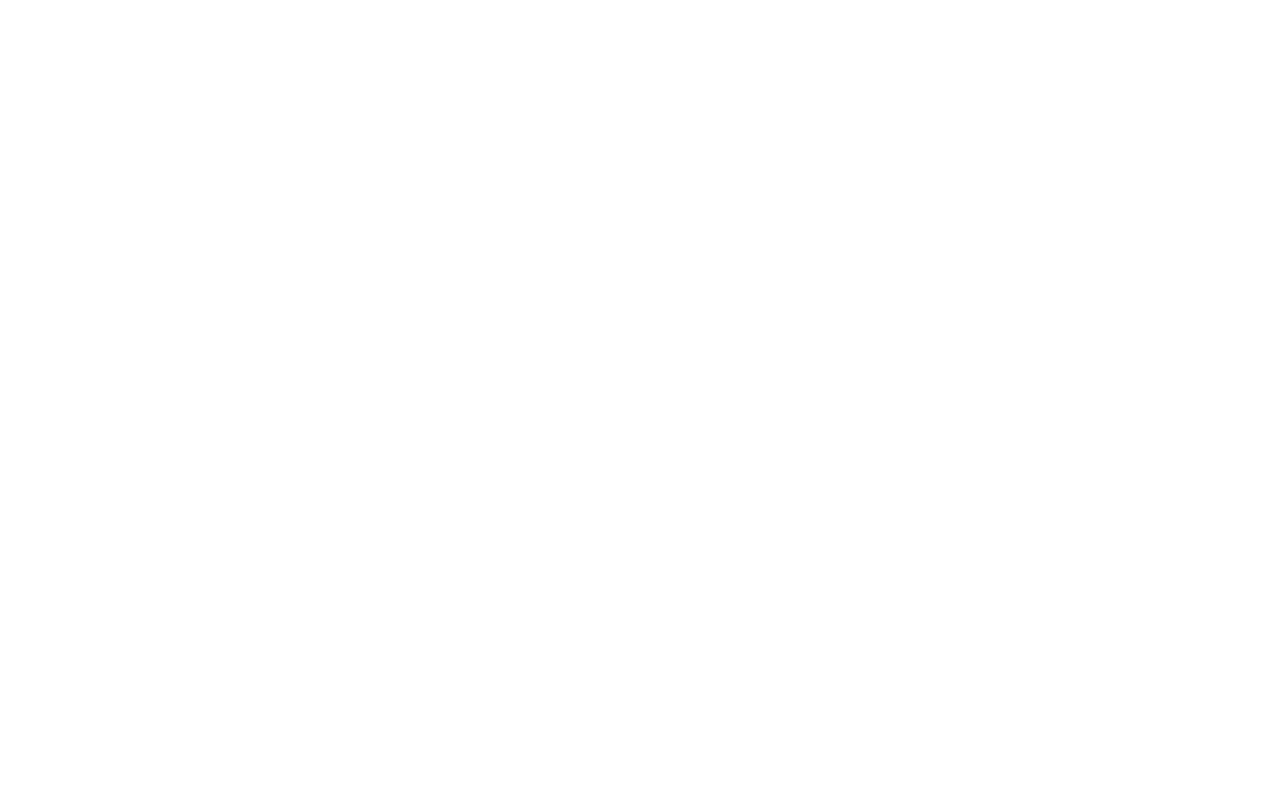
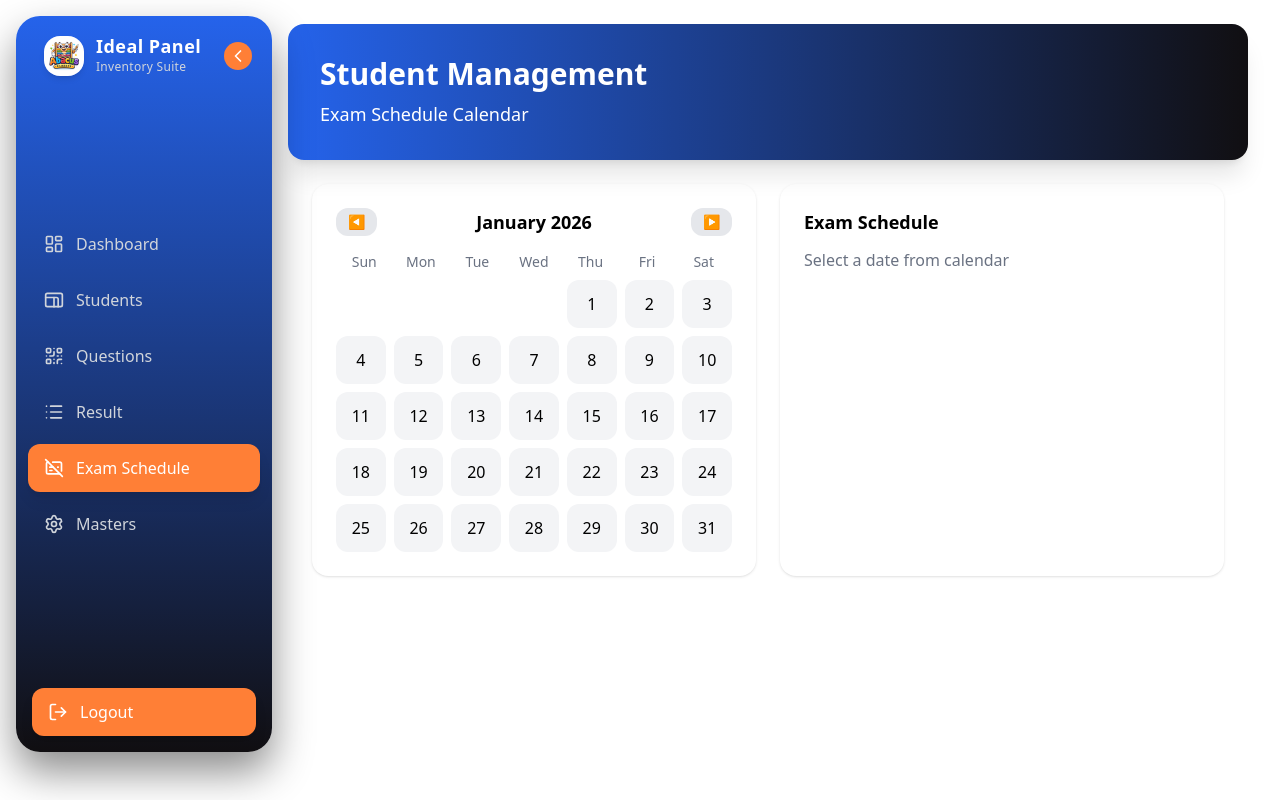
Before and after one commit to Abhishekthakre2001/Maharatra-Abacus-Association, a React app in the folder frontend/: page /exam-schedule in a window 1280 px wide. Before the commit this address had no page. Built offline with nearby package versions, Linux system fonts and the light colour scheme; sample sign-in values are in the browser's storage; the HTML template or start-up script is replaced by a standard one.

Commit message:
exam schdule

```diff
--- /dev/null
+++ b/frontend/src/Components/Calender.jsx
@@ -0,0 +1,169 @@
+import React, { useState } from "react";
+import AppBar from "../UI/AppBar";
+import Button from "../UI/Button";
+import InputField from "../UI/InputField";
+import Modal from "../UI/Modal";
+
+export default function Calender() {
+    const today = new Date();
+    const [currentMonth, setCurrentMonth] = useState(today);
+    const [selectedDate, setSelectedDate] = useState(null);
+    const [openModal, setOpenModal] = useState(false);
+
+    const [examData, setExamData] = useState({
+        examName: "",
+        examTime: "",
+    });
+
+    const year = currentMonth.getFullYear();
+    const month = currentMonth.getMonth();
+
+    const firstDay = new Date(year, month, 1).getDay();
+    const daysInMonth = new Date(year, month + 1, 0).getDate();
+
+    const days = [];
+    for (let i = 0; i < firstDay; i++) days.push(null);
+    for (let d = 1; d <= daysInMonth; d++) days.push(d);
+
+    const handleSave = () => {
+        console.log({
+            date: selectedDate,
+            ...examData,
+        });
+        setOpenModal(false);
+        setExamData({ examName: "", examTime: "" });
+    };
+
+    return (
+        <>
+            <AppBar
+                title="Student Management"
+                subtitle="Exam Schedule Calendar"
+            />
+
+            <div className="p-6 max-w-5xl mx-auto grid grid-cols-1 md:grid-cols-2 gap-6">
+
+                {/* CALENDAR */}
+                <div className="bg-white rounded-2xl shadow p-6">
+                    <div className="flex justify-between items-center mb-4">
+                        <Button
+                            onClick={() => setCurrentMonth(new Date(year, month - 1))}
+                            variant="secondary"
+                            size="sm"
+                        >
+                            ◀
+                        </Button>
+
+                        <h2 className="text-lg font-semibold">
+                            {currentMonth.toLocaleString("default", {
+                                month: "long",
+                            })}{" "}
+                            {year}
+                        </h2>
+
+                        <Button
+                            onClick={() => setCurrentMonth(new Date(year, month + 1))}
+                            variant="secondary"
+                            size="sm"
+                        >
+                            ▶
+                        </Button>
+                    </div>
+
+                    {/* WEEK DAYS */}
+                    <div className="grid grid-cols-7 text-center text-sm font-medium text-gray-500 mb-2">
+                        {["Sun", "Mon", "Tue", "Wed", "Thu", "Fri", "Sat"].map(
+                            (day) => (
+                                <div key={day}>{day}</div>
+                            )
+                        )}
+                    </div>
+
+                    {/* DATES */}
+                    <div className="grid grid-cols-7 gap-2">
+                        {days.map((day, i) => {
+                            const fullDate =
+                                day &&
+                                `${year}-${String(month + 1).padStart(
+                                    2,
+                                    "0"
+                                )}-${String(day).padStart(2, "0")}`;
+
+                            return (
+                                <div
+                                    key={i}
+                                    onClick={() => day && setSelectedDate(fullDate)}
+                                    className={`
+                                        h-12 flex items-center justify-center rounded-xl cursor-pointer
+                                        ${!day ? "bg-transparent cursor-default" : ""}
+                                        ${selectedDate === fullDate
+                                            ? "bg-blue-600 text-white"
+                                            : "bg-gray-100 hover:bg-blue-100"}
+                                    `}
+                                >
+                                    {day}
+                                </div>
+                            );
+                        })}
+                    </div>
+                </div>
+
+                {/* RIGHT PANEL */}
+                <div className="bg-white rounded-2xl shadow p-6">
+                    <h3 className="text-lg font-semibold mb-3">
+                        Exam Schedule
+                    </h3>
+
+                    {!selectedDate ? (
+                        <p className="text-gray-500">
+                            Select a date from calendar
+                        </p>
+                    ) : (
+                        <>
+                            <p className="text-gray-600 mb-4">
+                                📅 Selected Date:{" "}
+                                <span className="font-medium">
+                                    {selectedDate}
+                                </span>
+                            </p>
+
+                            <Button onClick={() => setOpenModal(true)}>
+                                Schedule Exam
+                            </Button>
+                        </>
+                    )}
+                </div>
+            </div>
+            <Modal open={openModal} onClose={() => setOpenModal(false)} title="Schedule Exam">
+                <div className="space-y-4">
+                    <InputField
+                        label="Exam Name"
+                        type="text"
+                        value={examData.examName}
+                        onChange={(e) =>
+                            setExamData({ ...examData, examName: e.target.value })
+                        }
+                    />
+
+                    <InputField
+                        label="Exam Time"
+                        type="time"
+                        value={examData.examTime}
+                        onChange={(e) =>
+                            setExamData({ ...examData, examTime: e.target.value })
+                        }
+                    />
+                </div>
+
+                <div className="flex justify-end gap-3 mt-6">
+                    <Button variant="outline" onClick={() => setOpenModal(false)}>
+                        Cancel
+                    </Button>
+                    <Button onClick={handleSave}>
+                        Save
+                    </Button>
+                </div>
+            </Modal>
+        </>
+    );
+}
--- /dev/null
+++ b/frontend/src/Pages/Examschedule.jsx
@@ -0,0 +1,26 @@
+import React, { useState } from 'react'
+import Sidebar from "../Components/Sidebar";
+import Calender from '../Components/Calender';
+
+export default function Examschedule() {
+    const [isCollapsed, setIsCollapsed] = useState(false);
+    return (
+        <>
+            <Sidebar
+                isCollapsed={isCollapsed}
+                setIsCollapsed={setIsCollapsed}
+            />
+
+            {/* ✅ CONTENT AREA SHIFTS BASED ON COLLAPSE */}
+            <main
+                className={`
+               transition-all duration-500
+               ${isCollapsed ? "md:ml-20" : "md:ml-64"}
+               px-2 md:px-8 py-6 mb-12
+             `}
+            >
+                <Calender />
+            </main>
+        </>
+    )
+}
--- a/frontend/src/Routing/AppRoutes.jsx
+++ b/frontend/src/Routing/AppRoutes.jsx
@@ -11,6 +11,7 @@
 import ProtectedRoute from "./ProtectedRoute";
 import PublicRoute from "./PublicRoute";
 import Masters from "../Pages/Masters";
+import Examschedule from "../Pages/Examschedule";
 
 const AppRoutes = () => {
   return (
@@ -41,6 +42,15 @@
         element={
           <ProtectedRoute>
             <Masters />
+          </ProtectedRoute>
+        }
+      />
+
+      <Route
+        path="/exam-schedule"
+        element={
+          <ProtectedRoute>
+            <Examschedule />
           </ProtectedRoute>
         }
       />
```
